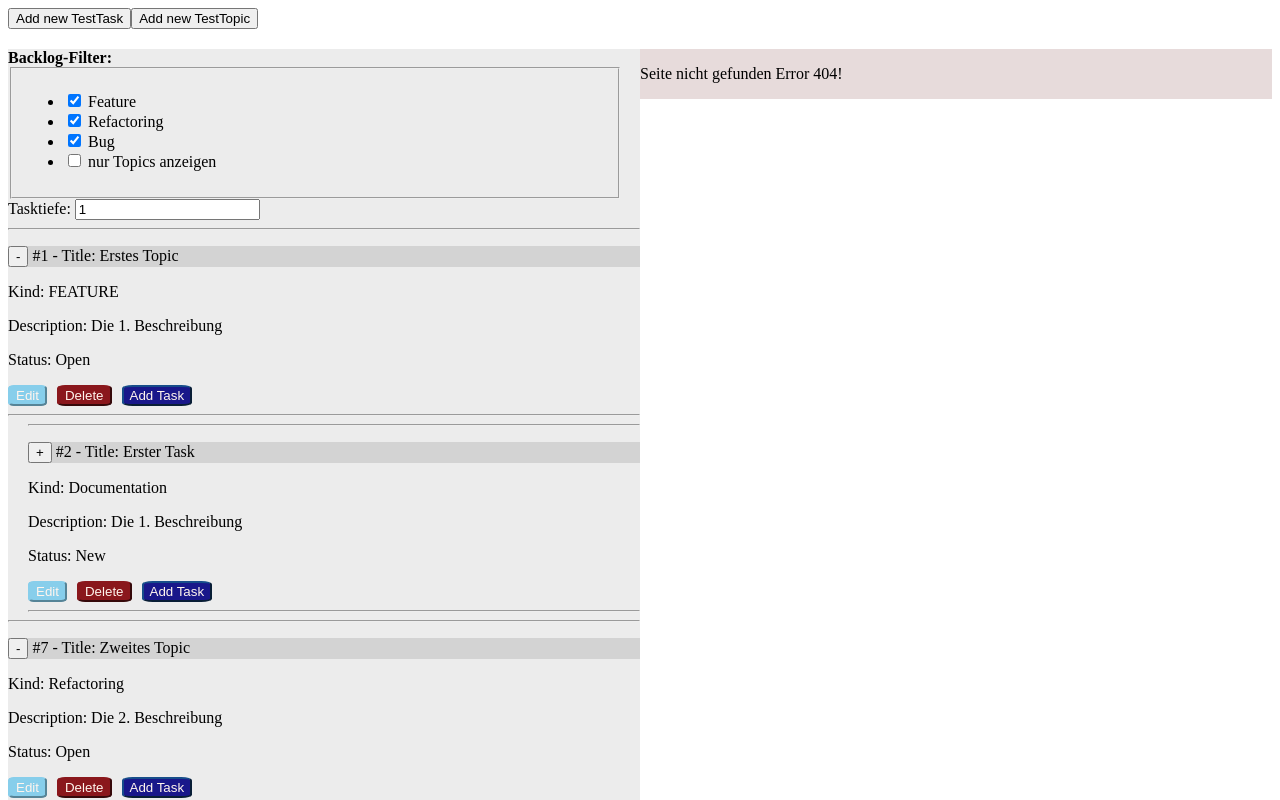
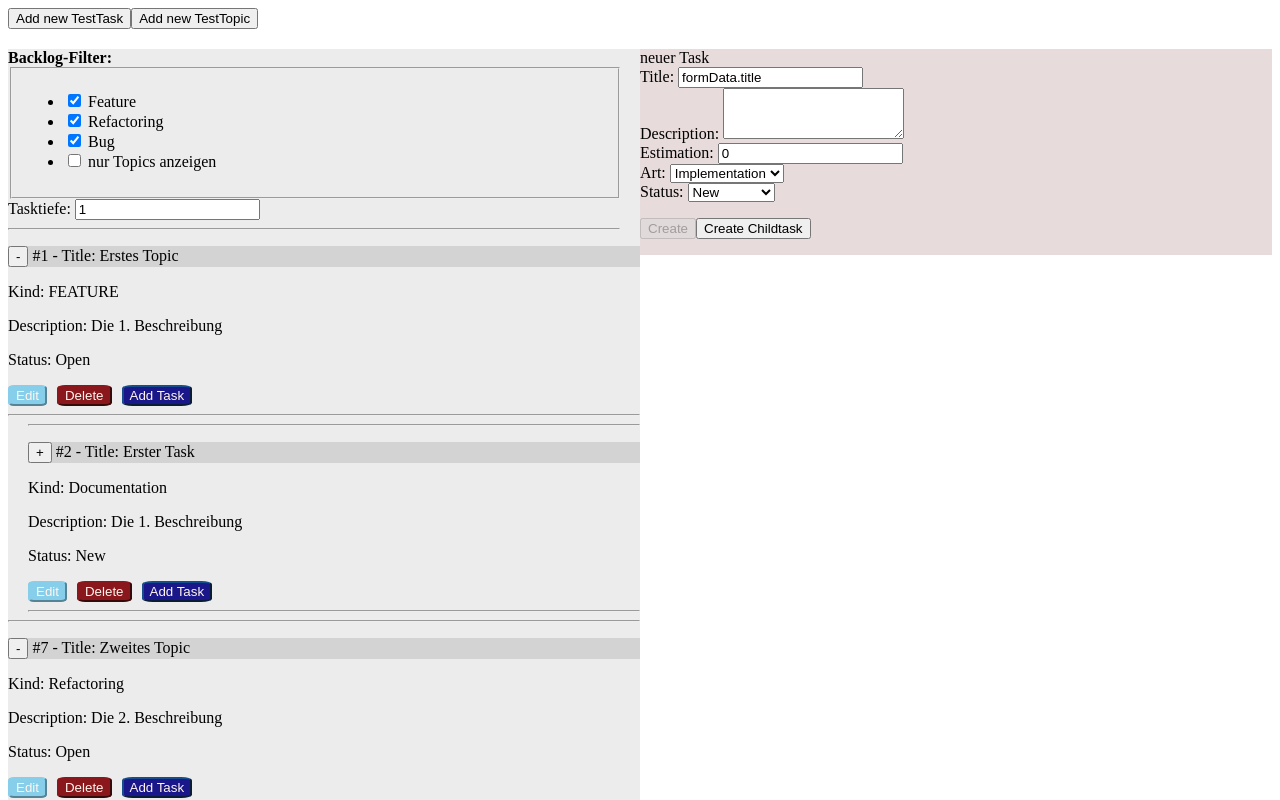
Before and after one commit to thordeuka/MyPersonallyBacklog, an Angular app in the folder myPersonallyBacklog/: page /newtask/1 in a window 1280 px wide. Before the commit this address led to /not-found. Shown: the top 800 px of the page. Built offline with nearby package versions, Linux system fonts and the light colour scheme.

Commit message:
Data binding in edit task repariert

```diff
--- a/myPersonallyBacklog/src/app/app-routing.module.ts
+++ b/myPersonallyBacklog/src/app/app-routing.module.ts
@@ -8,7 +8,7 @@ import { TopicEditComponent } from './topic-edit/topic-edit.component';
 const routes: Routes = [
   {path: 'edittask/:id', component: TaskEditComponent},
   {path: 'edittopic/:id', component: TopicEditComponent},
-  {path: 'newtask', component: TaskEditComponent},
+  {path: 'newtask/:parentId', component: TaskEditComponent},
   {path: 'not-found', component: Error404Component},
   {path: '**', redirectTo: '/not-found'}
 ];
--- a/myPersonallyBacklog/src/app/task-edit/task-edit.component.html
+++ b/myPersonallyBacklog/src/app/task-edit/task-edit.component.html
@@ -1,40 +1,40 @@
 <form (ngSubmit)="onSubmit()" #f="ngForm">
-    Id#: {{ currentTask.id }}
+    {{ headline }}
     <div>
-        <label for="taskTitle">Title: </label>
+        <label for="formTitle">Title: </label>
         <input
             type="text"
-            id="taskTitle"
-            name="taskTitle"
-            [ngModel] = currentTask.title
+            id="formTitle"
+            name="formTitle"
+            ngModel = formData.title
             required
             >
     </div>
     <div>
-        <label for="taskDescription">Description: </label>
+        <label for="formDescription">Description: </label>
         <textarea
-            id="taskDescription"
-            name="taskDescription"
+            id="formDescription"
+            name="formDescription"
             rows="3"
-            [ngModel] = currentTask.description
+            [(ngModel)] = formData.description
             required>
         </textarea>
     </div>
     <div>
-        <label for="taskEstimation">Estimation: </label>
+        <label for="formEstimation">Estimation: </label>
         <input
             type="number"
-            id="taskEstimation"
-            name="taskEstimation"
-            [ngModel] = currentTask.estimation
+            id="formEstimation"
+            name="formEstimation"
+            [(ngModel)] = formData.estimation
             >
     </div>
     <div>
-        <label for="taskKind">Art: </label>
+        <label for="formKind">Art: </label>
         <select
-            id="taskKind"
-            name="taskKind"
-            [ngModel] = currenTaskStringKind
+            id="formKind"
+            name="formKind"
+            [(ngModel)] = formData.taskKind
             required>
             <option value="Implementation">Implementation</option>
             <option value="Testing">Testing</option>
@@ -42,26 +42,32 @@
         </select>
     </div>
     <div>
-        <label for="taskStatus">Status: </label>
+        <label for="formStatus">Status: </label>
         <select
-            id="taskStatus"
-            name="taskStatus"
-            [ngModel] = currenTaskStringStatus
+            id="formStatus"
+            name="formStatus"
+            [(ngModel)] = formData.taskStatus
             required>
             <option value="New">New</option>
             <option value="Postponed">Postponed</option>
             <option value="Planned">Planned</option>
             <option value="InProgress">InProgress</option>
             <option value="Done">Done</option>
-            <option *ngIf="currenTaskStringKind==='Implementation'" value="TestCovered">TestCovered</option>
         </select>
     </div>
     <div>
+        <p>
         <button
             type="submit"
             [disabled]="!f.valid"
             >
             {{ submitCaption }}
         </button>
+        <button
+            (click)="onCreateChildTask()"
+            >
+            Create Childtask
+        </button>
+        </p>
     </div>
 </form>
--- a/myPersonallyBacklog/src/app/task-edit/task-edit.component.ts
+++ b/myPersonallyBacklog/src/app/task-edit/task-edit.component.ts
@@ -1,6 +1,6 @@
 import { Component, OnInit, ViewChild } from '@angular/core';
 import { NgForm} from '@angular/forms'
-import { ActivatedRoute, Params } from '@angular/router';
+import { ActivatedRoute, Params, Router } from '@angular/router';
 import { BacklogTask} from '../backlog-task/backlogtask.model'
 import {BacklogTaskService} from '../backlog-task/backlogtask.service'
 
@@ -13,12 +13,24 @@ export class TaskEditComponent implements OnInit {
   @ViewChild('f', {static:true}) signupForm: NgForm;
 
   private taskId: number;
+  private parentId: number;
   public currentTask: BacklogTask;
-  public currenTaskStringStatus;
-  public currenTaskStringKind;
+
   public submitCaption: string;
+  private editMode: boolean;
+  public headline: String;
 
-  constructor(private backlogTaskService: BacklogTaskService, private route: ActivatedRoute) {}
+  // Initialization here is necessary otherwise the form data binding doesn't work
+  public formData: {title: String, description: String, estimation: number, taskKind: String, taskStatus: String} =
+  {
+    title: "",
+    description: "",
+    estimation: 0,
+    taskKind: "Implementation",
+    taskStatus: "New"
+  };
+
+  constructor(private backlogTaskService: BacklogTaskService, private route: ActivatedRoute, private router: Router) {}
 
   ngOnInit(): void {
 
@@ -26,50 +38,59 @@ export class TaskEditComponent implements OnInit {
       (params:Params) => {
         console.log(params)
         this.taskId = params['id'];
+        this.parentId = params['parentId'];
+        this.editMode = params['id'] != null;
         this.initForm();
       }
       );
-
-
     console.log("INIT");
-  }
-
-  onEditViewLoad(){
-    console.log("Lade Editmode mit Id: " + this.taskId);
-    this.currentTask = this.backlogTaskService.getTaskById(+this.taskId);
-    this.initForm();
-    //this.currenTaskStringStatus = this.currentTask.getStatusAsString();
-    //this.currenTaskStringKind = this.currentTask.getKindAsString();
-
-
   }
 
   initForm()
   {
+    if(this.editMode) this.initEditMode();
+    else this.initNewMode();
+
+  }
+
+  initEditMode()
+  {
     this.currentTask = this.backlogTaskService.getTaskById(+this.taskId);
+    this.submitCaption = "Save";
+    this.headline = "Editiere Task# " + this.currentTask.id;
 
-    // this.signupForm.setValue(
-    //   {
-    //     taskTitle: this.currentTask.title,
-    //     taskDescription: this.currentTask.description,
-    //     taskEstimation: this.currentTask.estimation,
-    //     taskKind: this.currentTask.getKindAsString(),
-    //     taskStatus: this.currentTask.getStatusAsString()
-    //   }
-    // );
-    if(this.currentTask.id>0)
+    if(this.currentTask === null)
     {
-      this.submitCaption = "Save";
-    }
-    else
-    {
-      this.submitCaption = "Create";
+      console.error("Task doesn't exist!!!");
     }
 
-    this.currenTaskStringStatus = this.currentTask.getStatusAsString();
-    this.currenTaskStringKind = this.currentTask.getKindAsString();
+    this.formData =
+    {
+      title: this.currentTask.title,
+      description: this.currentTask.description,
+      estimation: this.currentTask.estimation,
+      taskKind: this.currentTask.getKindAsString(),
+      taskStatus: this.currentTask.getStatusAsString()
+    }
   }
 
+  initNewMode()
+  {
+    this.submitCaption = "Create";
+    this.headline = "neuer Task";
+  }
+
+  onCreateChildTask()
+  {
+    this.router.navigate(['newtask', this.currentTask.parent]);
+  }
+
+  onEditViewLoad()
+  {
+    console.log("Lade Editmode mit Id: " + this.taskId);
+    this.currentTask = this.backlogTaskService.getTaskById(+this.taskId);
+    this.initForm();
+  }
 
   onSubmit(){
     console.log(this.signupForm);
```
Also changed, not shown: 1 other file (tests, documents, lock files or other folders).
